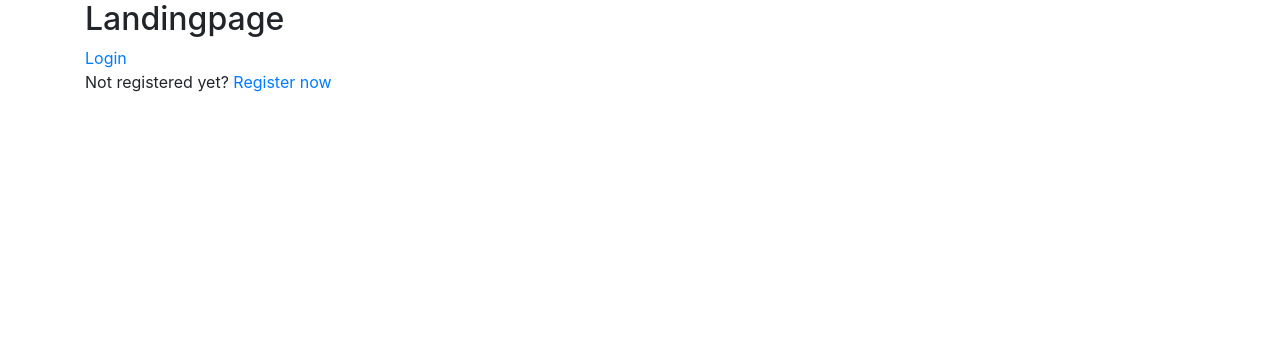
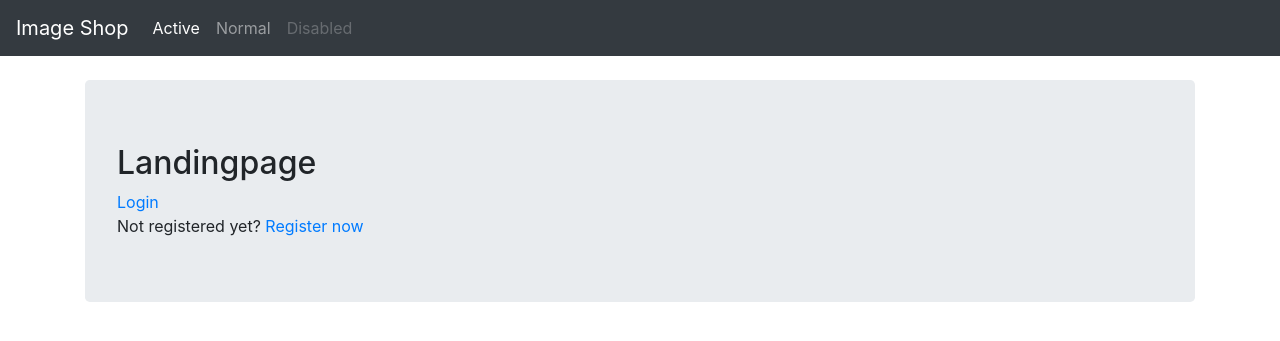
Before and after one commit to Tomatenbiss/DjangoImageShop, a Django app: page / in a window 1280 px wide. Shown: the top 341 px of the page. Run offline with Django 3.2, Linux system fonts and the light colour scheme; some libraries are stand-ins or nearby versions.

Commit message:
Add dummy navbar to base template

```diff
--- a/imageshop/development/templates/development/base.html
+++ b/imageshop/development/templates/development/base.html
@@ -8,9 +8,30 @@
     <link rel="stylesheet" href="https://maxcdn.bootstrapcdn.com/bootstrap/4.0.0-beta.2/css/bootstrap.min.css" integrity="sha384-PsH8R72JQ3SOdhVi3uxftmaW6Vc51MKb0q5P2rRUpPvrszuE4W1povHYgTpBfshb" crossorigin="anonymous">
   </head>
   <body>
-    <div class="container">
-        {% block content %}{% endblock %}
-    </div>
+    <nav class="navbar navbar-expand-md navbar-dark bg-dark mb-4">
+        <a class="navbar-brand" href="#">Image Shop</a>
+        <button class="navbar-toggler" type="button" data-toggle="collapse" data-target="#navbarCollapse" aria-controls="navbarCollapse" aria-expanded="false" aria-label="Toggle navigation">
+          <span class="navbar-toggler-icon"></span>
+        </button>
+        <div class="collapse navbar-collapse" id="navbarCollapse">
+          <ul class="navbar-nav mr-auto">
+            <li class="nav-item active">
+              <a class="nav-link" href="#">Active</a>
+            </li>
+            <li class="nav-item">
+              <a class="nav-link" href="#">Normal</a>
+            </li>
+            <li class="nav-item">
+              <a class="nav-link disabled" href="#">Disabled</a>
+            </li>
+          </ul>
+        </div>
+      </nav>
+
+      <main role="main" class="container">
+            {% block content %}{% endblock %}
+      </main>
+
     <script src="https://code.jquery.com/jquery-3.2.1.slim.min.js" integrity="sha384-KJ3o2DKtIkvYIK3UENzmM7KCkRr/rE9/Qpg6aAZGJwFDMVNA/GpGFF93hXpG5KkN" crossorigin="anonymous"></script>
     <script src="https://cdnjs.cloudflare.com/ajax/libs/popper.js/1.12.3/umd/popper.min.js" integrity="sha384-vFJXuSJphROIrBnz7yo7oB41mKfc8JzQZiCq4NCceLEaO4IHwicKwpJf9c9IpFgh" crossorigin="anonymous"></script>
     <script src="https://maxcdn.bootstrapcdn.com/bootstrap/4.0.0-beta.2/js/bootstrap.min.js" integrity="sha384-alpBpkh1PFOepccYVYDB4do5UnbKysX5WZXm3XxPqe5iKTfUKjNkCk9SaVuEZflJ" crossorigin="anonymous"></script>
--- a/imageshop/development/templates/development/landingpage.html
+++ b/imageshop/development/templates/development/landingpage.html
@@ -1,7 +1,9 @@
 {% extends "development/base.html" %}
 {% block content %}
-<h2>Landingpage</h2>
-<a href="login">Login</a>
-<br>
-Not registered yet? <a href="registration">Register now</a>
+<div class="jumbotron">
+  <h2>Landingpage</h2>
+  <a href="login">Login</a>
+  <br>
+  Not registered yet? <a href="registration">Register now</a>
+</div>
 {% endblock %}
```
